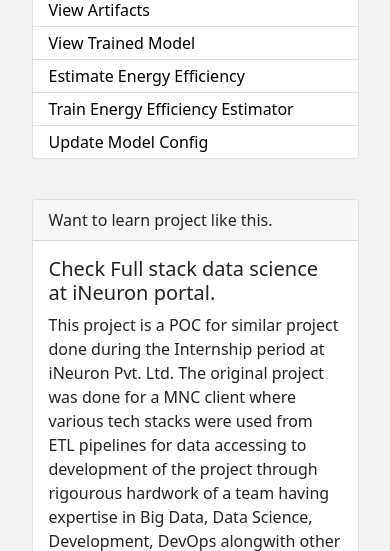
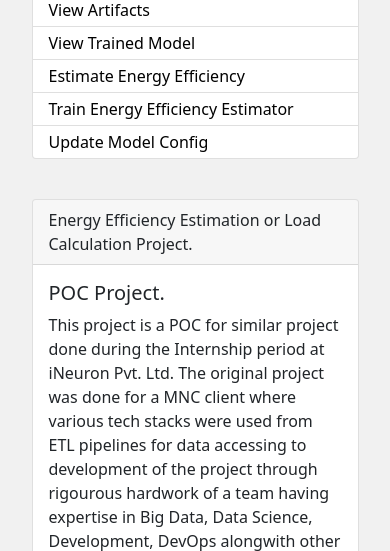
Before and after one commit to Devender-Singh-P/Machine_Learning_Energy_Efficiency_Project, a Flask app: page / in a window 390 px wide. Shown: the part 96-647 px from the top of the page. Run offline with Flask 2, Linux system fonts and the light colour scheme; some libraries are stand-ins or nearby versions.

Commit message:
Template Edited

```diff
--- a/templates/index.html
+++ b/templates/index.html
@@ -14,11 +14,11 @@
             <div class="col-md-8">
         <div class="card">
             <div class="card-header">
-                Want to learn project like this.
+                Energy Efficiency Estimation or Load Calculation Project.
             </div>
             <div class="card-body">
 
-                <h5 class="card-title">Check Full stack data science at iNeuron portal.</h5>
+                <h5 class="card-title">POC Project.</h5>
                 <p class="card-text">
                     This project is a POC for similar project done during the Internship period at iNeuron Pvt. Ltd.
 
@@ -35,10 +35,6 @@
             </div>
         </div>
         </div>
-        <div class="col-md-4">
-            <iframe  style = "width:100%;height:100%" src="https://www.youtube.com/embed/42IQIKMSukY" title="YouTube video player" frameborder="0" allow="accelerometer; autoplay; clipboard-write; encrypted-media; gyroscope; picture-in-picture" allowfullscreen></iframe>
-            </div>
-
 
         </div>
         </div>
```
